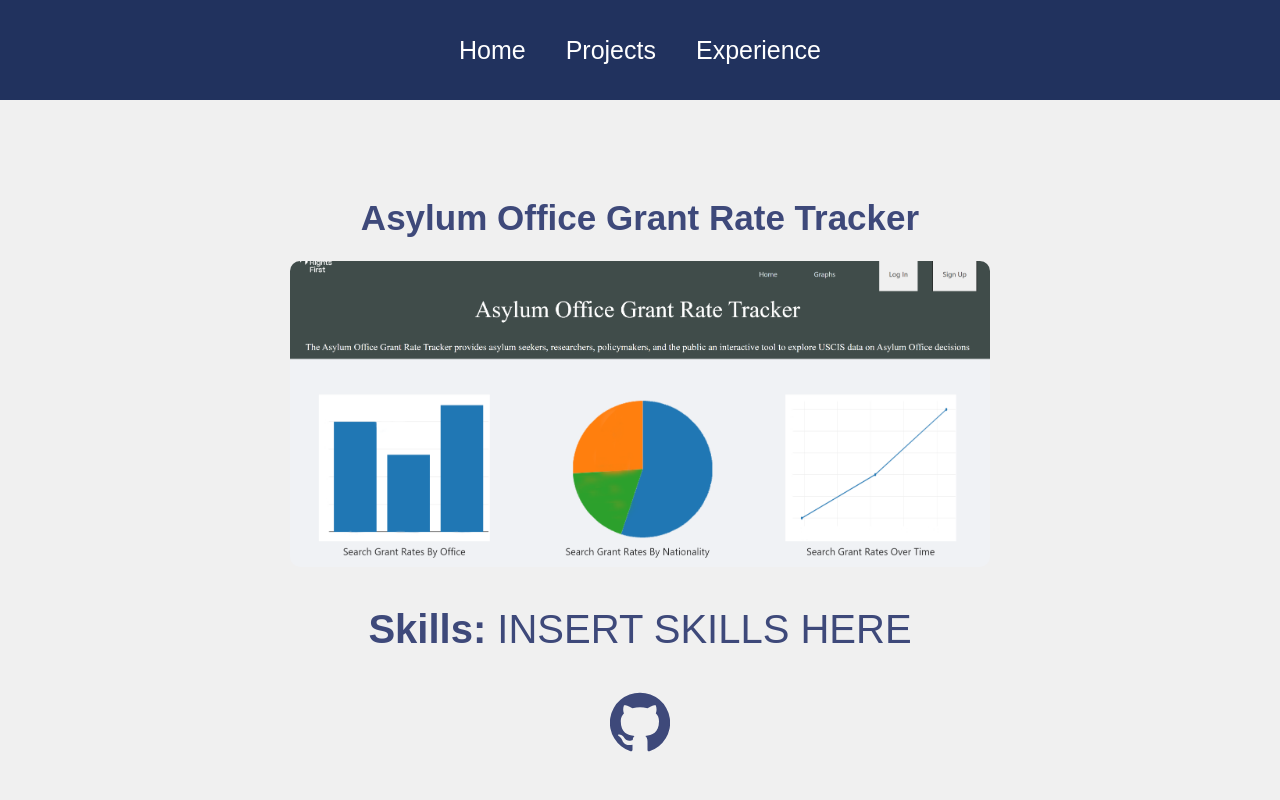
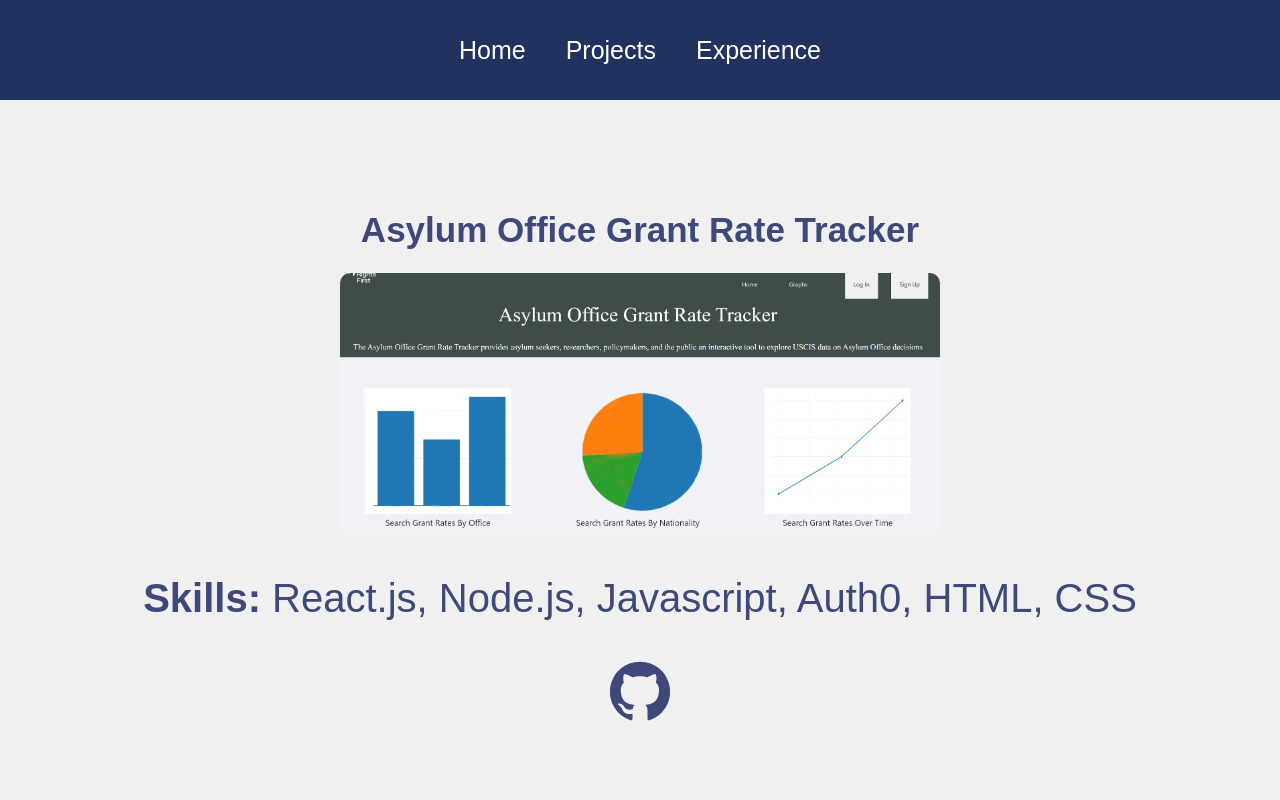
Before and after one commit to mkaufman385/personal-portfolio-site, a React (Create React App) app: page /project/1 in a window 1280 px wide. Shown: the top 800 px of the page. Built offline with nearby package versions, Linux system fonts and the light colour scheme.

Commit message:
project title display overlapping nav links fixed

```diff
--- a/src/helpers/ProjectList.js
+++ b/src/helpers/ProjectList.js
@@ -7,17 +7,22 @@ export const projectList = [
   {
     name: "Personal Portfolio Website",
     image: Proj1,
-    skills: "INSERT SKILLS HERE",
+    skills: "React.js, JavaScript, Hooks, React Router, HTML, CSS",
+    githubLink: "https://github.com/mkaufman385/personal-portfolio-site",
   },
   {
     name: "Asylum Office Grant Rate Tracker",
     image: Proj2,
-    skills: "INSERT SKILLS HERE",
+    skills: "React.js, Node.js, Javascript, Auth0, HTML, CSS ",
+    githubLink:
+      "https://github.com/mkaufman385/mkaufman385-asylum-rg-fe-starter",
   },
 
   {
     name: "Wheel, Quiz, Form",
     image: Proj3,
-    skills: "INSERT SKILLS HERE",
+    skills: "React.js, React Redux, Context API, Thunk, HTML, CSS",
+    githubLink:
+      "https://github.com/mkaufman385/mkaufman385-web-sprint-challenge-advanced-state",
   },
 ];
--- a/src/pages/Home.js
+++ b/src/pages/Home.js
@@ -18,7 +18,11 @@ function Home() {
           >
             <LinkedInIcon />
           </a>
-          <a href="mailto:your-email@example.com">
+          <a
+            href="mailto:your-email@example.com"
+            target="_blank"
+            rel="noopener noreferrer"
+          >
             <EmailIcon />
           </a>
           <a
--- a/src/pages/ProjectDisplay.js
+++ b/src/pages/ProjectDisplay.js
@@ -10,11 +10,13 @@ function ProjectDisplay() {
   return (
     <div className="project">
       <h1>{project.name}</h1>
-      <img src={project.image} alt="Project img" />
+      <img src={project.image} alt="Project screenshot displayed" />
       <p>
         <b>Skills:</b> {project.skills}
       </p>
-      <GitHubIcon />
+      <a href={project.githubLink} target="_blank" rel="noopener noreferrer">
+        <GitHubIcon />
+      </a>
     </div>
   );
 }
--- a/src/styles/ProjectDisplay.css
+++ b/src/styles/ProjectDisplay.css
@@ -1,21 +1,34 @@
 .project {
   width: 100%;
-  height: calc(100vh - 100px);
+  /* height: calc(100vh - 100px); */
   display: flex;
   justify-content: center;
   align-items: center;
   flex-direction: column;
+  /* min-height: calc(100vh - 100px); Ensures content isn't cut off */
+  padding-top: 100px; /* Adjust this value to match the header height */
+  box-sizing: border-box; /* Ensures padding is included in height calculation */
 }
 
 .project h1 {
-  margin-top: 50px;
+  margin-top: 10px;
   color: #3e497a;
   font-size: 35px;
 }
+
 .project img {
-  width: 700px;
+  width: 600px; /* Adjust this value to your desired width */
+  max-width: 100%; /* Ensures the image doesn't overflow the container */
+  height: auto; /* Maintains the aspect ratio */
   border-radius: 10px;
 }
+
+/* .project img[src*="advanced-state-wheel-quiz-form-site-image.png"] {
+  width: 200px;
+  max-width: 100%;
+  height: auto;
+  border-radius: 10px;
+} */
 
 .project p {
   font-size: 40px;
```
